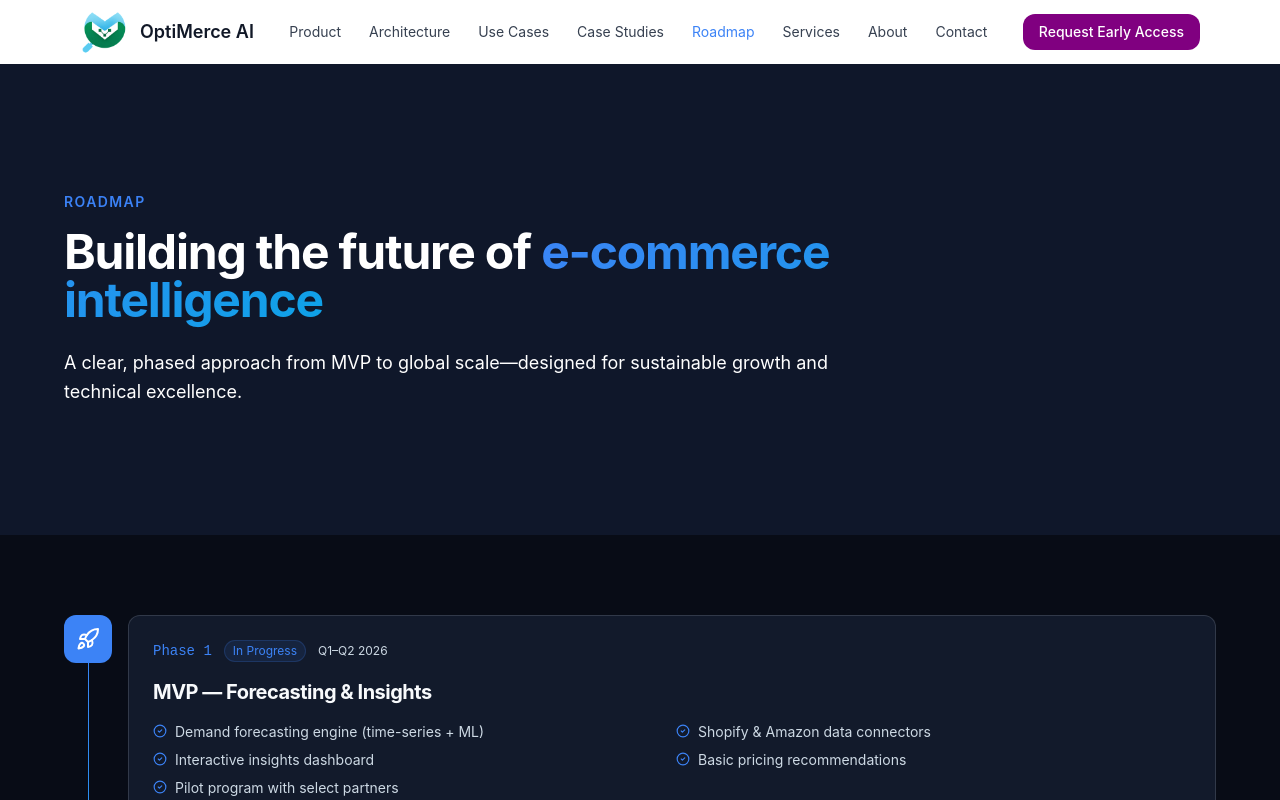
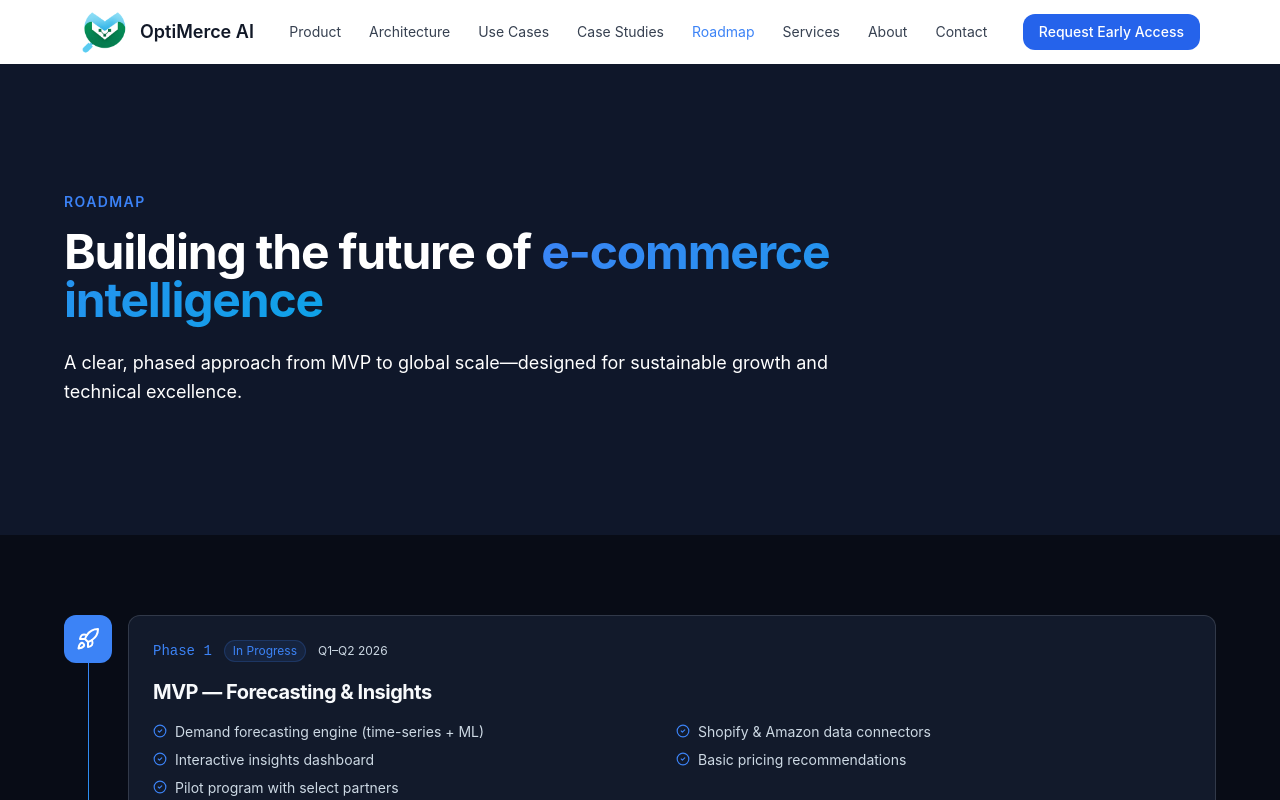
Before and after one commit to OptiMerceAI/OptiMerce-Ai_Website, a React (Vite) app: page /roadmap in a window 1280 px wide. Shown: the top 800 px of the page. Built offline with nearby package versions, Linux system fonts and the light colour scheme; the HTML template or start-up script is replaced by a standard one.

Commit message:
Update Request Early Access button color

```diff
--- a/src/components/Navbar.tsx
+++ b/src/components/Navbar.tsx
@@ -46,8 +46,12 @@ const Navbar = () => {
         <div className="hidden lg:flex items-center gap-3">
           <Link
             to="/contact"
-            className="px-4 py-2 text-sm font-medium rounded-lg text-white hover:opacity-90 transition-opacity"
-            style={{ backgroundColor: "#800080" }}
+            className="px-4 py-2 text-sm font-medium rounded-lg text-white transition-colors"
+            style={{
+              backgroundColor: "#2563eb",
+            }}
+            onMouseEnter={(e) => e.currentTarget.style.backgroundColor = "#1d4ed8"}
+            onMouseLeave={(e) => e.currentTarget.style.backgroundColor = "#2563eb"}
           >
             Request Early Access
           </Link>
@@ -90,8 +94,12 @@ const Navbar = () => {
               <Link
                 to="/contact"
                 onClick={() => setOpen(false)}
-                className="mt-2 px-4 py-2 text-sm font-medium rounded-lg text-white text-center"
-                style={{ backgroundColor: "#800080" }}
+                className="mt-2 px-4 py-2 text-sm font-medium rounded-lg text-white text-center transition-colors"
+                style={{
+                  backgroundColor: "#2563eb",
+                }}
+                onMouseEnter={(e) => e.currentTarget.style.backgroundColor = "#1d4ed8"}
+                onMouseLeave={(e) => e.currentTarget.style.backgroundColor = "#2563eb"}
               >
                 Request Early Access
               </Link>
```
